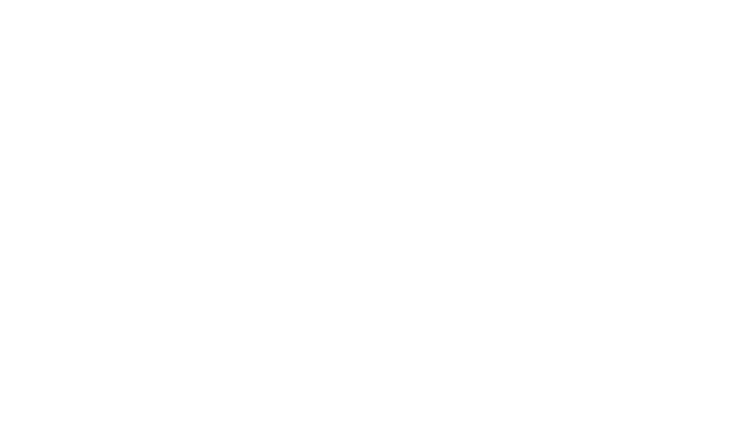
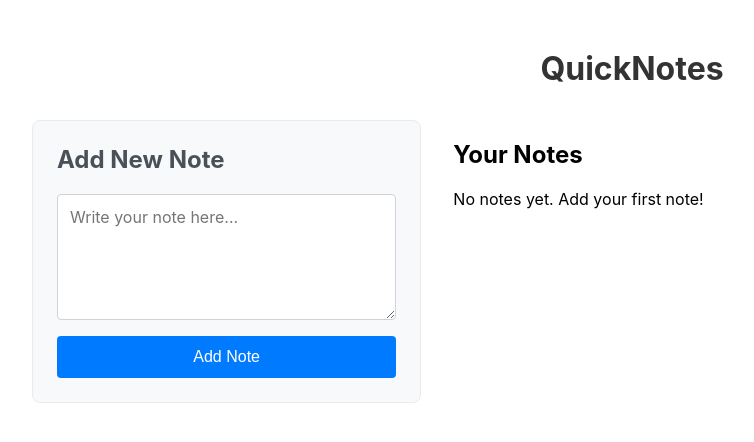
Before and after one commit to LiorKirshner/quicknotes, a React (Vite) app: page / in a window 1280 px wide. Shown: the top 442 px of the page, without its empty margins (8-762 px from the left). Built offline with nearby package versions, Linux system fonts and the light colour scheme.

Commit message:
step 1 done

```diff
--- a/src/App.jsx
+++ b/src/App.jsx
@@ -1,8 +1,27 @@
+import { useState } from "react";
 import "./App.css";
 import NoteForm from "./components/NoteForm";
+import NoteList from "./components/NoteList.jsx";
 
 function App() {
-  return <NoteForm />;
+  const [notes, setNotes] = useState([]);
+
+  function addNote(newNote) {
+    setNotes((prevNotes) => [
+      ...prevNotes,
+      { id: crypto.randomUUID(), ...newNote },
+    ]);
+  }
+
+  return (
+    <div className="app">
+      <h1>QuickNotes</h1>
+      <div className="columns">
+        <NoteForm onAdd={addNote} />
+        <NoteList notes={notes} />
+      </div>
+    </div>
+  );
 }
 
 export default App;
--- a/src/components/NoteForm.jsx
+++ b/src/components/NoteForm.jsx
@@ -1,3 +1,35 @@
-const NoteForm = function () {};
+import { useState } from "react";
 
-export default NoteForm;
+export default function NoteForm({ onAdd }) {
+  const [noteText, setNoteText] = useState("");
+
+  const handleSubmit = (e) => {
+    e.preventDefault();
+    const text = noteText.trim();
+    if (!text) return;
+
+    const newNote = {
+      text,
+      createdAt: Date.now(),
+    };
+
+    onAdd(newNote);
+    setNoteText("");
+  };
+
+  return (
+    <div className="note-form">
+      <h2>Add New Note</h2>
+      <form onSubmit={handleSubmit}>
+        <textarea
+          placeholder="Write your note here..."
+          rows={4}
+          value={noteText}
+          onChange={(e) => setNoteText(e.target.value)}
+          required
+        />
+        <button type="submit">Add Note</button>
+      </form>
+    </div>
+  );
+}
--- a/src/components/NoteList.jsx
+++ b/src/components/NoteList.jsx
@@ -0,0 +1,26 @@
+export default function NoteList({ notes }) {
+  if (notes.length === 0) {
+    return (
+      <div>
+        <h2>Your Notes</h2>
+        <p>No notes yet. Add your first note!</p>
+      </div>
+    );
+  }
+
+  return (
+    <div>
+      <h2>Your Notes</h2>
+      <div className="notes-grid">
+        {notes.map((note) => (
+          <div key={note.id} className="note-card">
+            <p className="note-text">{note.text}</p>
+            <small className="note-date">
+              {new Date(note.createdAt).toLocaleString()}
+            </small>
+          </div>
+        ))}
+      </div>
+    </div>
+  );
+}
```
Also changed, not shown: src/components/NoteCard.jsx (+15 -0 lines).
